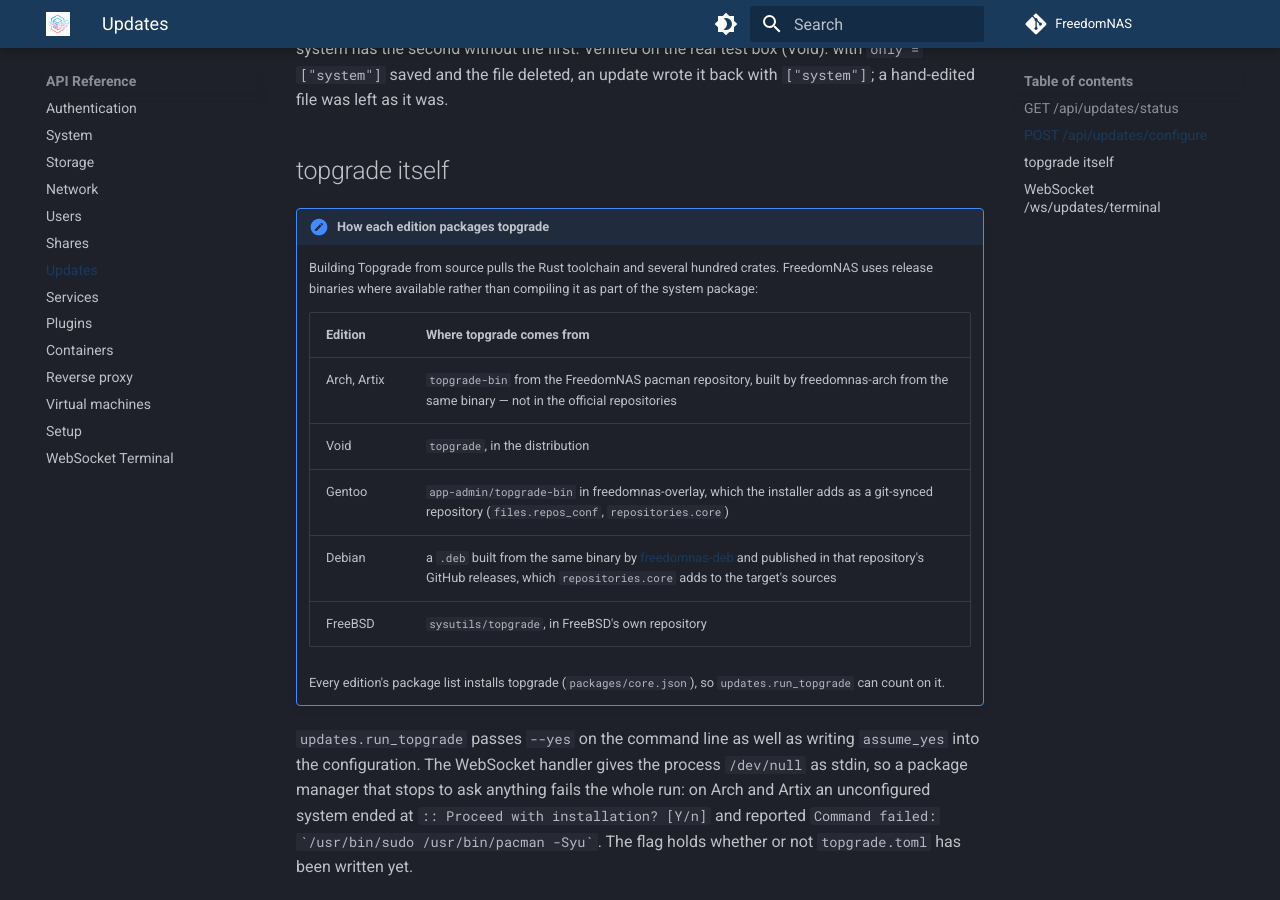
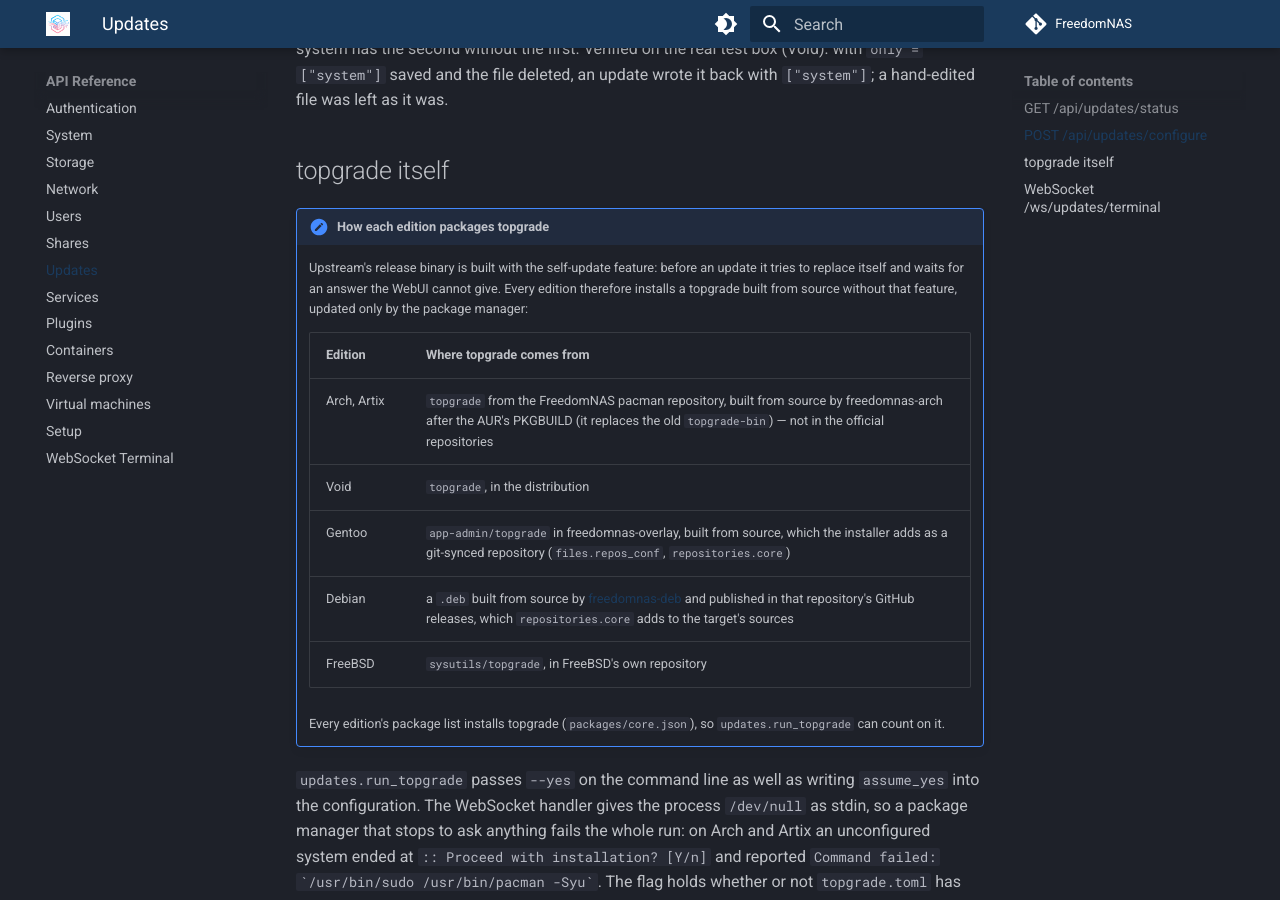
Before and after one commit to FreedomNAS/freedomnas-docs, an MkDocs documentation site: the page built from docs/api/updates.md, in a window 1280 px wide and 900 px high, scrolled down 2146 px. Built offline with MkDocs 1.6.1 and Material for MkDocs 9.7.7, drawn with Linux system fonts in a browser that asks for light colours.

Commit message:
Document topgrade built from source on every edition

```diff
--- a/docs/api/updates.md
+++ b/docs/api/updates.md
@@ -100,16 +100,17 @@ with `["system"]`; a hand-edited file was left as it was.
 ## topgrade itself
 
 !!! note "How each edition packages topgrade"
-    Building Topgrade from source pulls the Rust toolchain and several
-    hundred crates. FreedomNAS uses release binaries where available rather
-    than compiling it as part of the system package:
+    Upstream's release binary is built with the self-update feature:
+    before an update it tries to replace itself and waits for an answer the
+    WebUI cannot give. Every edition therefore installs a topgrade built
+    from source without that feature, updated only by the package manager:
 
     | Edition | Where topgrade comes from |
     |---------|---------------------------|
-    | Arch, Artix | `topgrade-bin` from the FreedomNAS pacman repository, built by freedomnas-arch from the same binary — not in the official repositories |
+    | Arch, Artix | `topgrade` from the FreedomNAS pacman repository, built from source by freedomnas-arch after the AUR's PKGBUILD (it replaces the old `topgrade-bin`) — not in the official repositories |
     | Void | `topgrade`, in the distribution |
-    | Gentoo | `app-admin/topgrade-bin` in freedomnas-overlay, which the installer adds as a git-synced repository (`files.repos_conf`, `repositories.core`) |
-    | Debian | a `.deb` built from the same binary by [freedomnas-deb](https://github.com/FreedomNAS/freedomnas-deb) and published in that repository's GitHub releases, which `repositories.core` adds to the target's sources |
+    | Gentoo | `app-admin/topgrade` in freedomnas-overlay, built from source, which the installer adds as a git-synced repository (`files.repos_conf`, `repositories.core`) |
+    | Debian | a `.deb` built from source by [freedomnas-deb](https://github.com/FreedomNAS/freedomnas-deb) and published in that repository's GitHub releases, which `repositories.core` adds to the target's sources |
     | FreeBSD | `sysutils/topgrade`, in FreeBSD's own repository |
 
     Every edition's package list installs topgrade (`packages/core.json`),
```
Also changed, not shown: docs/developer/repositories.md (+2 -2 lines), docs/getting-started/gentoo-overlay.md (+1 -1 lines), docs/profiles/installer-profiles.md (+1 -1 lines).
